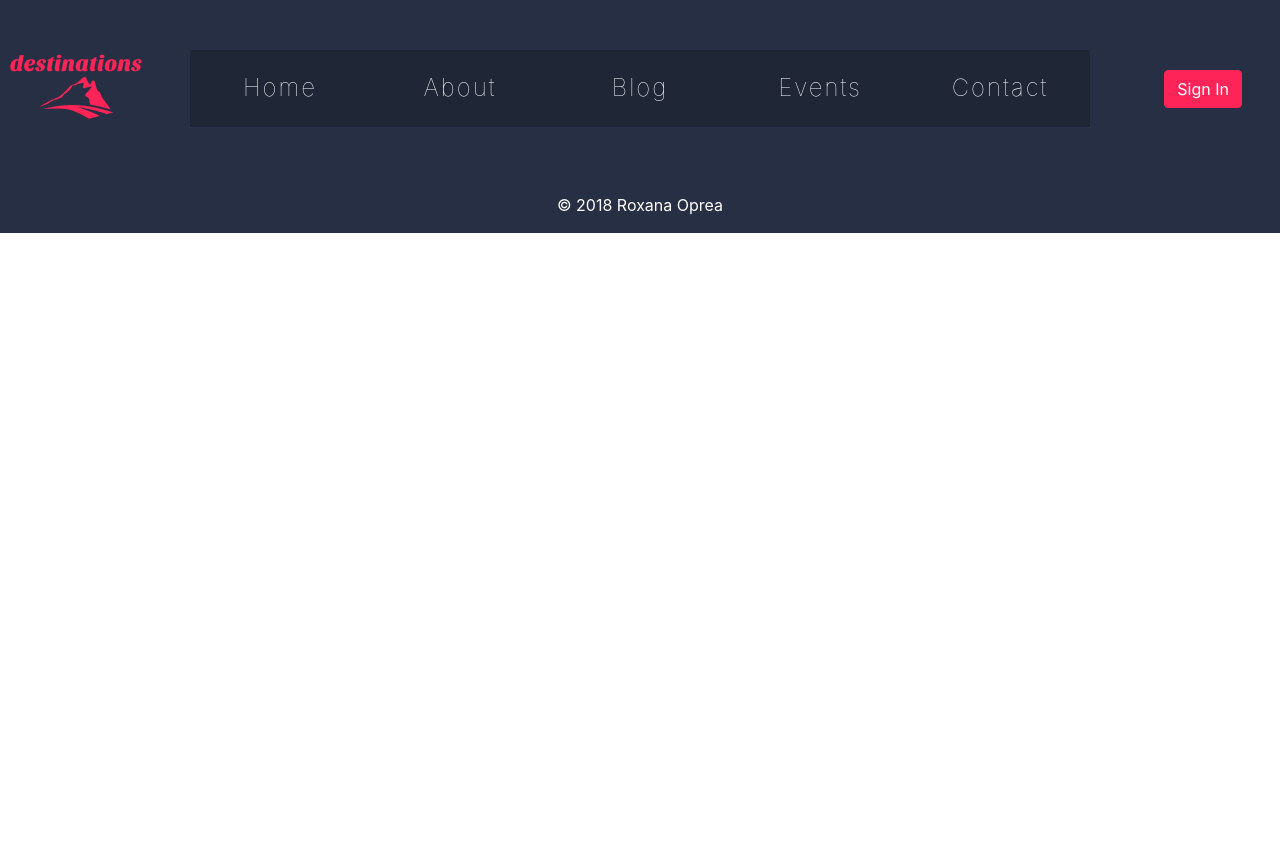
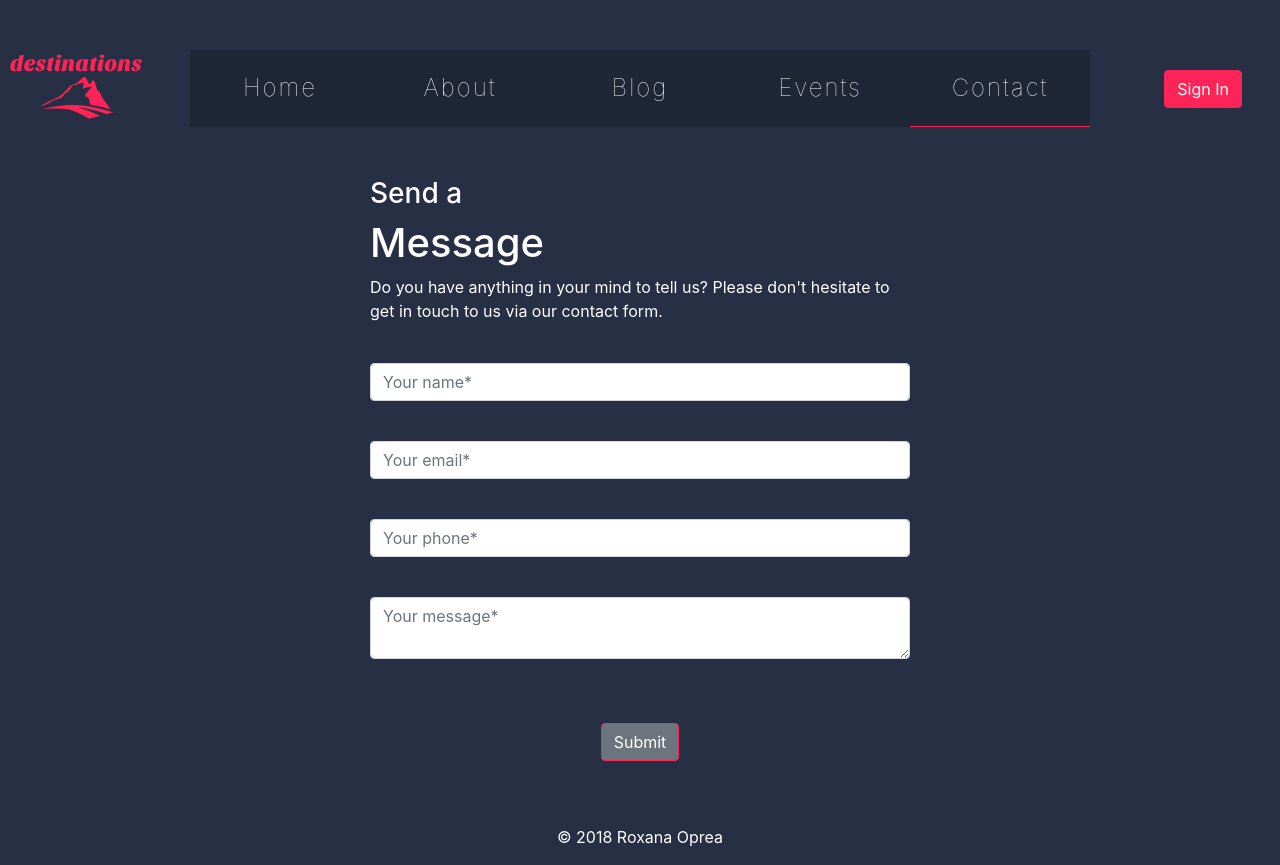
Before and after one commit to roxana-oprea/destination, a React (Create React App) app: page /contact in a window 1280 px wide. Before the commit the page ends 800 px from the top, so only its background shows below. Built offline with nearby package versions, Linux system fonts and the light colour scheme.

Commit message:
add contact component

```diff
--- a/src/Components/about/About.js
+++ b/src/Components/about/About.js
@@ -62,7 +62,7 @@ class About extends Component {
   render() {
     return (
       <React.Fragment>
-        <Container fluid>
+        <Container>
           <Row>
             <Col>
               <JunbotronItem/>
--- a/src/Components/app/Header.js
+++ b/src/Components/app/Header.js
@@ -20,7 +20,7 @@ const HeaderItem = () => (
         <NavLink tag={RouterLink} to="/gallery">Events</NavLink>
       </NavItem>
       <NavItem>
-        <NavLink href="#">Contact</NavLink>
+        <NavLink tag={RouterLink} to="/contact">Contact</NavLink>
       </NavItem>
       <NavItem className="d-none d-xl-none">
         <NavLink href="#">Contact</NavLink>
--- /dev/null
+++ b/src/Components/contact/Contact.js
@@ -0,0 +1,74 @@
+import React, {Component} from 'react';
+import {Container, Row, Col, Button, Form, FormGroup, Label, Input, FormText} from 'reactstrap';
+import './Contact.css';
+
+const TitleMessage = () => {
+  return (
+    <div>
+      <span><h3>Send a </h3></span>
+      <h1>Message</h1>
+      <p>Do you have anything in your mind to tell us?
+        Please don't hesitate to get in touch to us via our contact form.
+      </p>
+    </div>
+  )
+};
+
+const FormItem = () => {
+  return (
+    <div>
+      <Form>
+        <FormGroup>
+          <Label for="name"/>
+          <Input type="name" name="name" id="name" placeholder="Your name*" required/>
+        </FormGroup>
+        <FormGroup>
+          <Label for="email"/>
+          <Input type="email" name="email" id="email" placeholder="Your email*" required/>
+        </FormGroup>
+        <FormGroup>
+          <Label for="phone"/>
+          <Input type="tel" name="phone" id="phone" placeholder="Your phone*" required/>
+        </FormGroup>
+        <FormGroup>
+          <Label for="textArea"/>
+          <Input type="textarea" name="text" id="textArea" placeholder="Your message*" required/>
+        </FormGroup>
+        <div className="d-flex justify-content-center p-5">
+          <Button>Submit</Button>
+        </div>
+      </Form>
+    </div>
+  )
+};
+
+class Contact extends Component {
+  render() {
+    return (
+      <React.Fragment>
+        <Container>
+          <Row>
+            <Col sm="3">
+            </Col>
+            <Col sm="6">
+              <TitleMessage/>
+            </Col>
+            <Col sm="3">
+            </Col>
+          </Row>
+          <Row>
+            <Col sm="3">
+            </Col>
+            <Col sm="6">
+              <FormItem/>
+            </Col>
+            <Col sm="3">
+            </Col>
+          </Row>
+        </Container>
+      </React.Fragment>
+    );
+  }
+}
+
+export default Contact;
--- a/src/Components/events/Events.css
+++ b/src/Components/events/Events.css
@@ -1,6 +1,5 @@
 .date {
   color: #ff2457;
-  width: 230px;
   font-size: 28px;
   font-weight: 900;
 }
--- a/src/Components/events/Events.js
+++ b/src/Components/events/Events.js
@@ -12,17 +12,20 @@ import './Events.css';
 import image1 from '../images/img-7.jpg';
 import image2 from '../images/img-8.jpg';
 import image3 from '../images/img-9.jpg';
+import image4 from '../images/img-10.jpg';
 
 const items1 = [
   {id: 1, title: 'Pool Party', src: image1, date: '10 September - 2018'},
   {id: 2, title: 'Music Party', src: image2, date: '19 September - 2018'},
   {id: 3, title: 'Wedding J & C', src: image3, date: '25 September - 2018'},
+  {id: 4, title: 'BBQ & Beer', src: image4, date: '29 September - 2018'},
 ];
 
 const items2 = [
   {id: 1, title: 'Pool Party', src: image1, date: '10 October - 2018'},
   {id: 2, title: 'Music Party', src: image2, date: '19 October - 2018'},
   {id: 3, title: 'Wedding J & C', src: image3, date: '25 October - 2018'},
+  {id: 4, title: 'BBQ & Beer', src: image4, date: '29 October - 2018'},
 ];
 
 
@@ -30,8 +33,8 @@ const CardItem = ({title, src, date}) => {
   return (
     <Card body className="card-bg">
       <CardImg top width="100%" src={src}/>
-      <CardTitle className="p-3">{title}</CardTitle>
-      <CardText className="date">{date}</CardText>
+      <h1 className="p-3 h-2">{title}</h1>
+      <CardText className="p-3 date">{date}</CardText>
       <CardBody>
         Lorem Ipsum is simply dummy text of the printing and typesetting industry. Lorem Ipsum has been the
         industry's standard dummy text ever since the 1500s, when an unknown printer took a galley of type
@@ -93,7 +96,7 @@ class CenteredNav extends Component {
                 <Row>
                   {items1.map(({id, title, src, date}) => {
                     return (
-                      <Col sm="4" key={id}>
+                      <Col sm="6" key={id}>
                         <CardItem title={title} src={src} date={date}/>
                       </Col>
                     )
@@ -106,7 +109,7 @@ class CenteredNav extends Component {
                 <Row>
                   {items2.map(({id, title, src, date}) => {
                     return (
-                      <Col sm="4" key={id}>
+                      <Col sm="6" key={id}>
                         <CardItem title={title} src={src} date={date}/>
                       </Col>
                     )
@@ -138,7 +141,7 @@ class Events extends Component {
   render() {
     return (
       <React.Fragment>
-        <Container fluid>
+        <Container>
           <Row>
             <Col>
               <CenteredNav/>
@@ -146,12 +149,10 @@ class Events extends Component {
           </Row>
           <Row>
             <Col>
-
             </Col>
           </Row>
           <Row>
             <Col>
-
             </Col>
           </Row>
         </Container>
--- a/src/routes.js
+++ b/src/routes.js
@@ -5,6 +5,7 @@ import Home from './Components/home/Home';
 import About from './Components/about/About';
 import Blog from './Components/blog/Blog';
 import Events from './Components/events/Events';
+import Contact from './Components/contact/Contact';
 
 const routes = (
   <Switch>
@@ -12,6 +13,7 @@ const routes = (
     <Route path="/about" component={About}/>
     <Route path="/blog" component={Blog}/>
     <Route path="/gallery" component={Events}/>
+    <Route path="/contact" component={Contact}/>
   </Switch>
 );
 
```
Also changed, not shown: src/Components/contact/Contact.css (added), src/Components/images/img-10.jpg (added).
